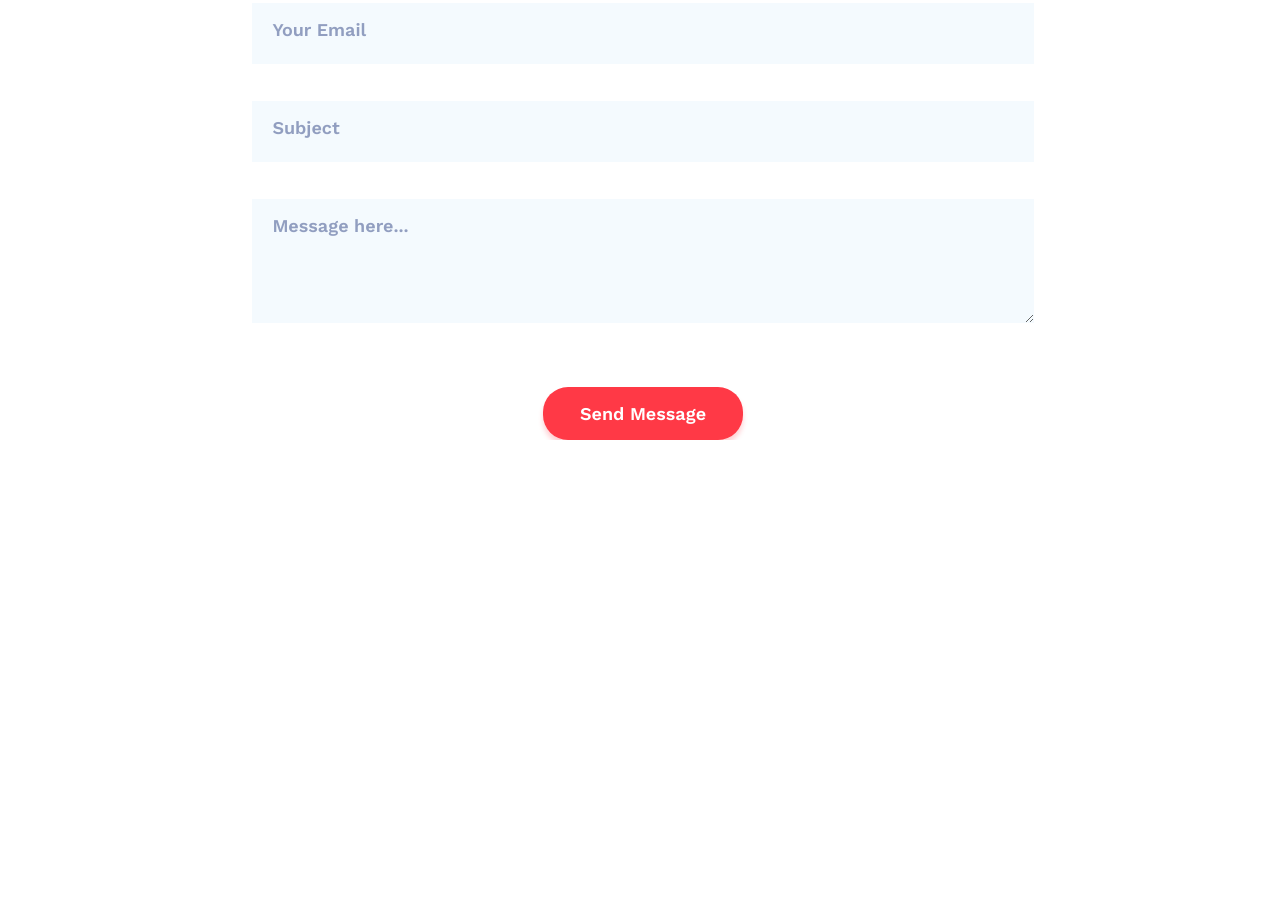
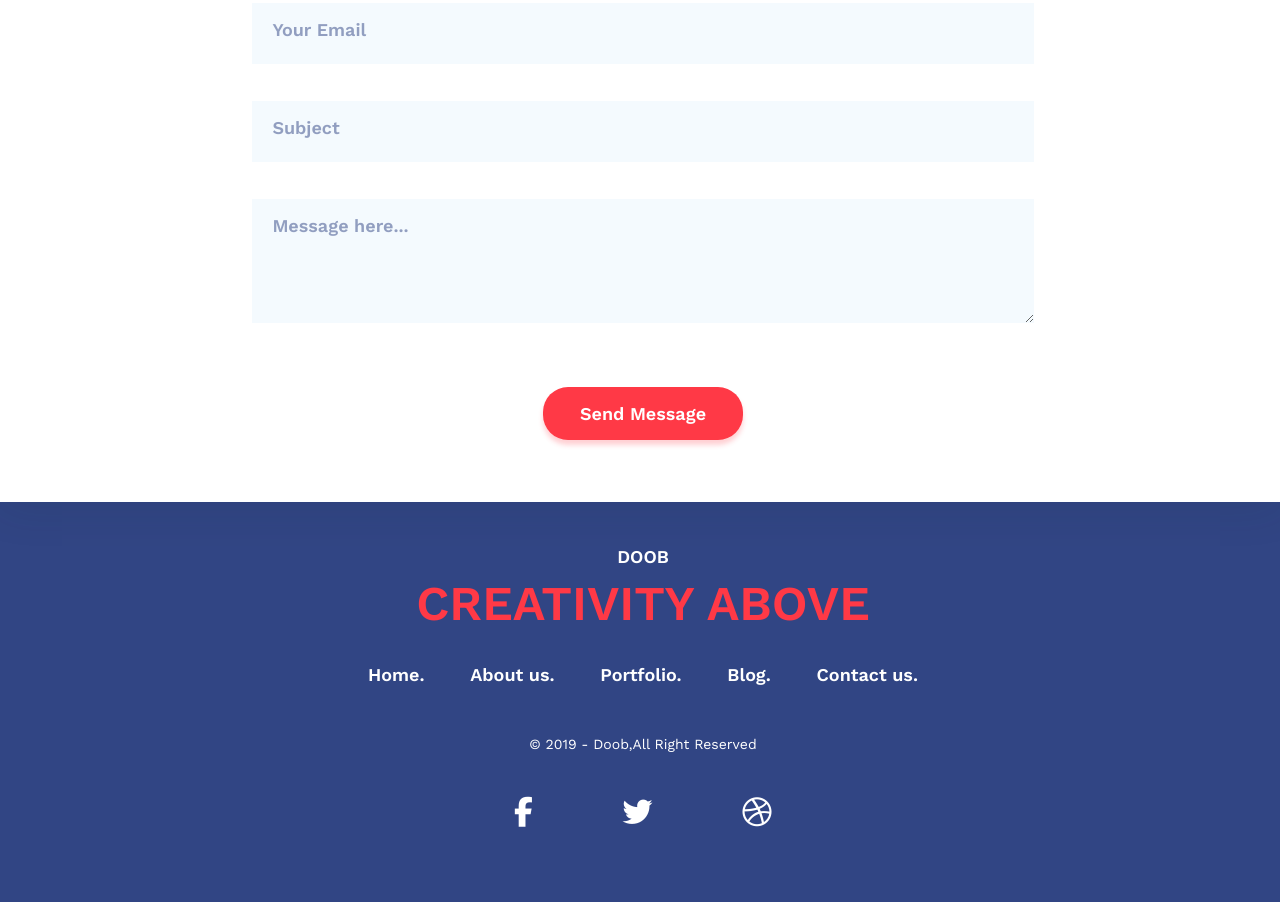
Before and after one commit to StanBurton/FEE-Junior, a plain HTML site: page index.html in a window 1280 px wide. Shown: the part 2315-3217 px from the top of the page. Before the commit the page ends 2755 px from the top, so only its background shows below. Drawn offline with nearby package versions, Linux system fonts and the light colour scheme.

Commit message:
feat: add footer

```diff
--- a/index.html
+++ b/index.html
@@ -131,12 +131,33 @@
               placeholder="Message here..."
             ></textarea>
             <div class="sendbtn-container">
-              <input type="submit" value="Send Message">
+              <input type="submit" value="Send Message" />
             </div>
           </form>
         </div>
       </div>
     </main>
+    <footer class="footer">
+      <div class="container">
+        <div class="info">
+          <p>Doob</p>
+          <h3>Creativity above</h3>
+          <ul>
+            <li class="info-ul-item"><a href="#">Home.</a></li>
+            <li class="info-ul-item"><a href="#">About us.</a></li>
+            <li class="info-ul-item"><a href="#">Portfolio.</a></li>
+            <li class="info-ul-item"><a href="#">Blog.</a></li>
+            <li class="info-ul-item"><a href="#">Contact us.</a></li>
+          </ul>
+          <h6>© 2019 - Doob,All Right Reserved</h6>
+          <div class="info-icons">
+            <i class="fab fa-facebook-f"></i>
+            <i class="fab fa-twitter"></i>
+            <i class="fab fa-dribbble"></i>
+          </div>
+        </div>
+      </div>
+    </footer>
 
     <script
       src="https://code.jquery.com/jquery-3.4.1.js"
--- a/styles.css
+++ b/styles.css
@@ -219,8 +219,9 @@ body {
 
 .main {
   padding-top: 13.189%;
-  /* padding-top: 251px; */
   position: relative;
+  box-shadow: 0 5px 40px #192d3321;
+  padding-bottom: 62px;
 }
 
 .content {
@@ -400,6 +401,72 @@ textarea {
   box-shadow: 0 5px 5px #ff39463d;
 }
 
+/* Footer */
+
+.footer {
+  background-color: #314584;
+  width: 100%;
+  position: relative;
+  z-index: -1;
+}
+
+.info {
+  display: flex;
+  flex-direction: column;
+  align-items: center;
+  width: 100%;
+  padding-top: 3.5vw;
+}
+
+.info p {
+  color: #ffffff;
+  text-transform: uppercase;
+  margin-bottom: 8px;
+}
+
+.info h3 {
+  color: #ff3946;
+  text-align: center;
+  font-size: 48.43px;
+  text-transform: uppercase;
+  margin-bottom: 32px;
+}
+
+.info ul {
+  display: flex;
+  width: 550px;
+  flex-direction: row;
+  justify-content: space-between;
+  align-items: center;
+  margin-bottom: 51px;
+}
+
+.info-ul-item a {
+  color: #ffffff;
+}
+
+.info h6 {
+  color: #ffffff;
+  font-size: 14px;
+  font-weight: 400;
+  margin-bottom: 45px;
+}
+
+.info-icons {
+  display: flex;
+  width: 258px;
+  flex-direction: row;
+  justify-content: space-between;
+  align-items: center;
+  padding-bottom: 20px;
+}
+
+.info-icons i {
+  color: #ffffff;
+  font-size: 30px;
+  padding-bottom: 55px;
+}
+
 @media screen and (max-width: 1325px) {
   .nav-ul-item:last-child a {
     color: #ff3946;
@@ -480,6 +547,7 @@ textarea {
     }
     .titles-btns {
       flex-direction: column;
+      width: 100%;
     }
     .titles-btns button {
       margin-bottom: 20px;
@@ -487,5 +555,14 @@ textarea {
     .slick div:not(:first-child) {
       display: none;
     }
+    .info ul {
+      display: none;
+    }
   }
 }
+
+@media screen and (max-width: 371px) {
+  .portfolio-grid {
+    grid-template-columns: repeat(auto-fill, minmax(100%, 100%));
+  }
+}
```
